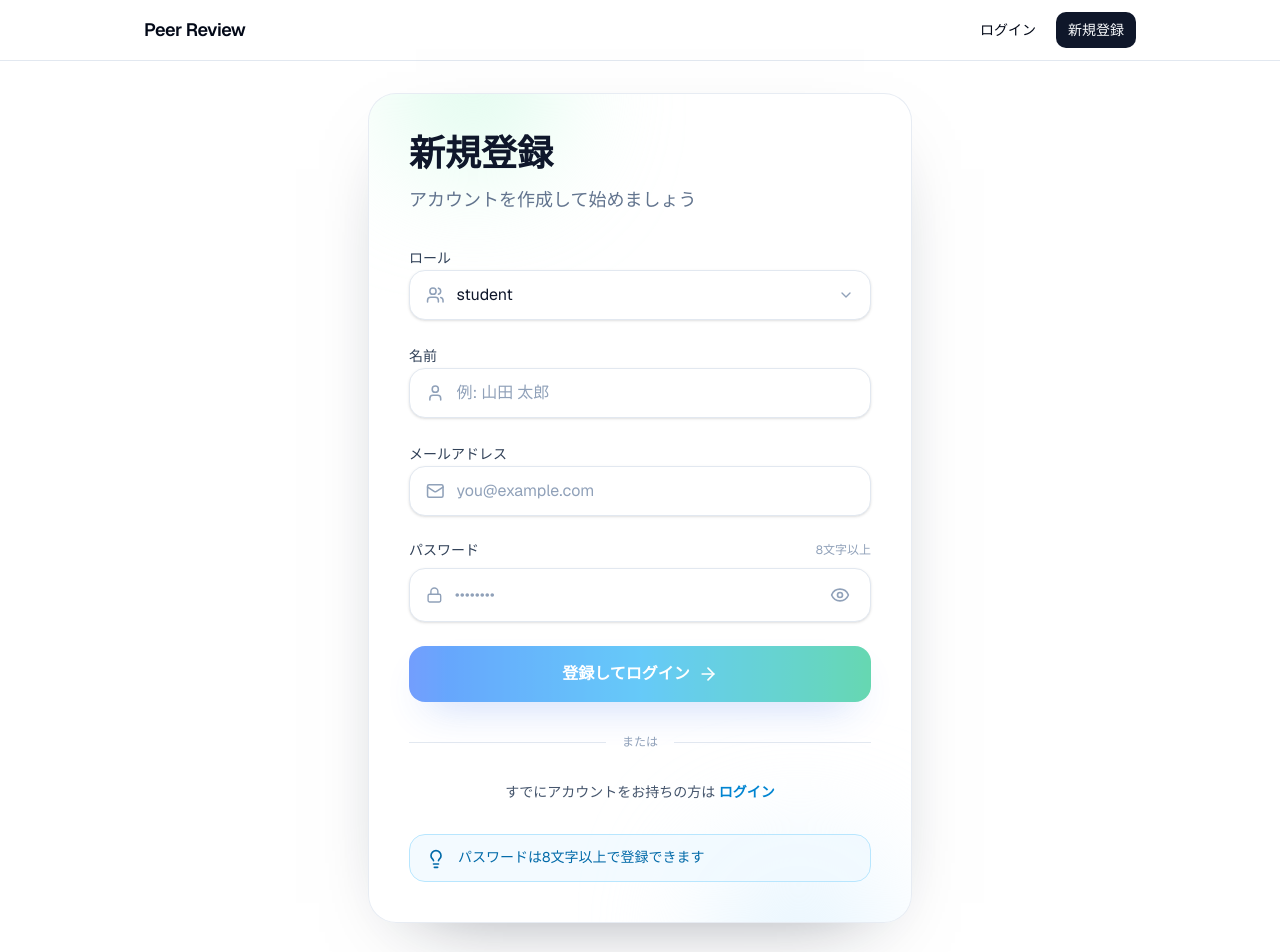
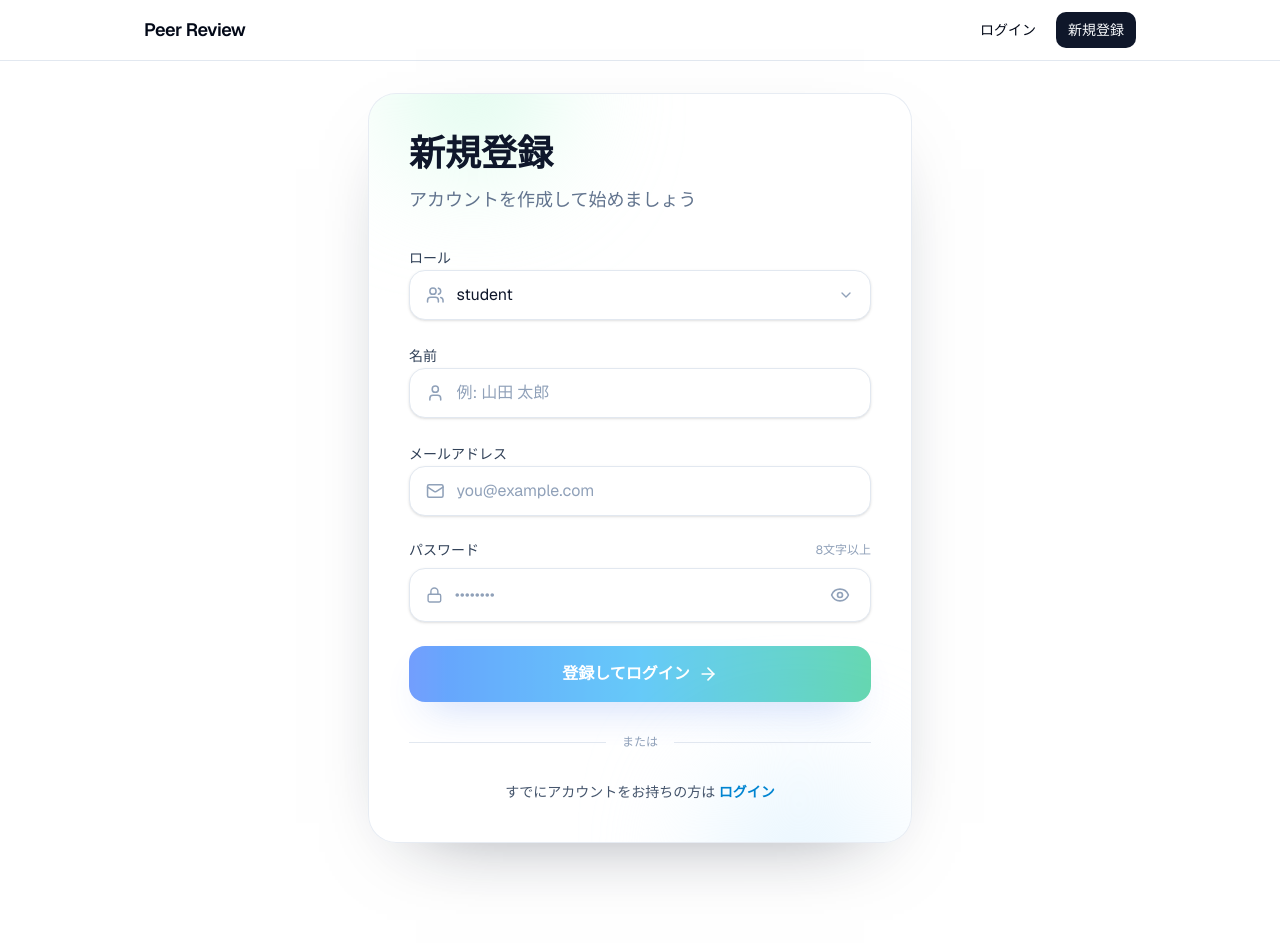
Before and after one commit to TUT-StudyClub/peer_review, a Next.js app in the folder frontend/: page /auth/register in a window 1280 px wide. Shown: the top 952 px of the page. After the commit the page ends 875 px from the top, so only its background shows below. Built offline with nearby package versions, Linux system fonts and the light colour scheme; no server answers.

Commit message:
delete: パスワードの文字制限案内を削除

```diff
--- a/frontend/src/app/auth/register/page.tsx
+++ b/frontend/src/app/auth/register/page.tsx
@@ -150,12 +150,6 @@ export default function RegisterPage() {
             </Link>
           </p>
 
-          <div className="rounded-2xl border border-sky-200 bg-sky-50/80 px-4 py-3 text-sm text-sky-700">
-            <div className="flex items-start gap-3">
-              <Lightbulb className="mt-0.5 h-5 w-5" />
-              <p>パスワードは8文字以上で登録できます</p>
-            </div>
-          </div>
         </div>
       </div>
     </div>
```
